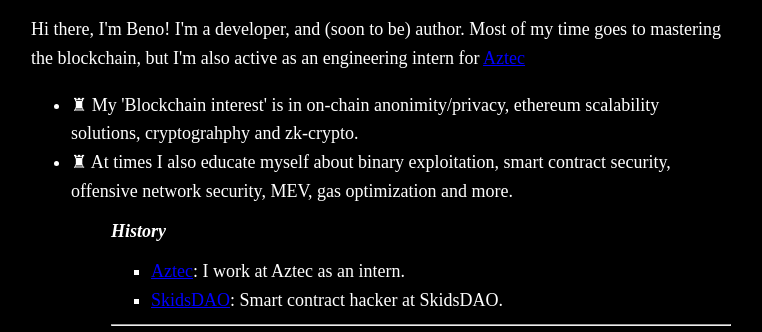
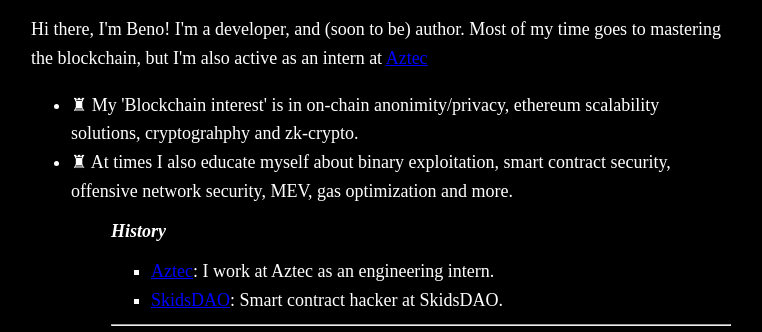
Before and after one commit to YtzBeno/YtzBeno.github.io, a plain HTML site: page index.html in a window 1280 px wide. Shown: the part 189-521 px from the top of the page, without its empty margins (259-1021 px from the left). Drawn offline with Linux system fonts and the light colour scheme.

Commit message:
Update index.html

```diff
--- a/index.html
+++ b/index.html
@@ -25,7 +25,7 @@
   </div>
 
   <div>
-   <p>Hi there, I'm Beno! I'm a developer, and (soon to be) author. Most of my time goes to mastering the blockchain, but I'm also active as an engineering intern for <a href="https://aztec.network/">Aztec</a></p>
+   <p>Hi there, I'm Beno! I'm a developer, and (soon to be) author. Most of my time goes to mastering the blockchain, but I'm also active as an intern at <a href="https://aztec.network/">Aztec</a></p>
    <ul>
     <li>
      ♜ My 'Blockchain interest' is in on-chain anonimity/privacy, ethereum scalability solutions, cryptograhphy and zk-crypto.
@@ -37,7 +37,7 @@
   <h2>History</h2>
   <div>
    <ul>
-    <li><a href="https://aztec.network/">Aztec</a>:    I work at Aztec as an intern.</li>
+    <li><a href="https://aztec.network/">Aztec</a>:    I work at Aztec as an engineering intern.</li>
     <li><a href="https://skidsdao.xyz/">SkidsDAO</a>:    Smart contract hacker at SkidsDAO.</li>
    </ul>
    </div>
```
